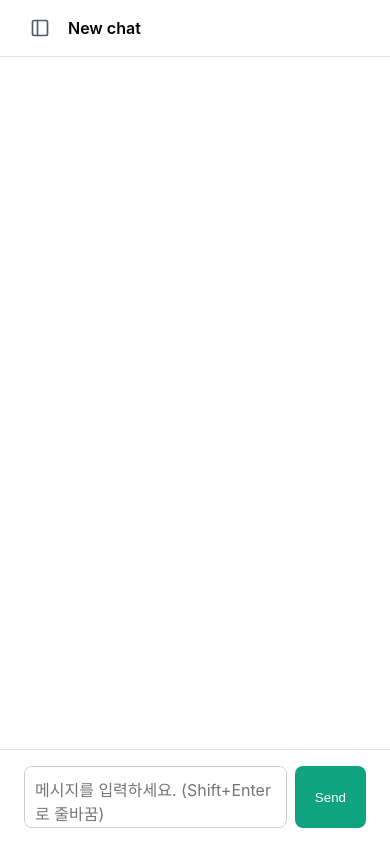
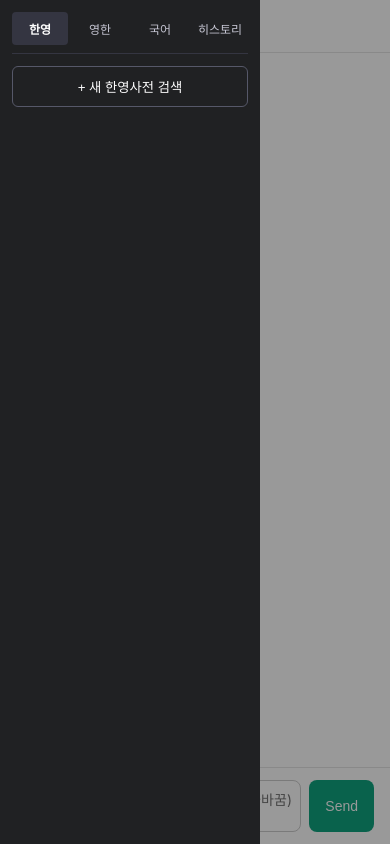
Before and after one commit to bwikbs/gateway, a website: page public/index.html in a window 390 px wide. Both pictures are taken after a click on the button "사이드바 접기/열기". Drawn offline with Linux system fonts and the light colour scheme; no server answers.

Commit message:
feat: implement responsive UI for mobile and tablet screens

```diff
--- a/public/app.js
+++ b/public/app.js
@@ -10,6 +10,7 @@ const input = $('#input');
 const sendBtn = $('#send');
 const toggleSidebarBtn = $('#toggle-sidebar-btn');
 const sidebarEl = $('.sidebar');
+const sidebarOverlayEl = $('#sidebar-overlay');
 
 let state = {
   sessions: [],
@@ -260,14 +261,44 @@ function setupTabs() {
 }
 
 function setupSidebar() {
-  const isCollapsed = localStorage.getItem('sidebar-collapsed') === 'true';
+  const stored = localStorage.getItem('sidebar-collapsed');
+  let isCollapsed = stored === 'true';
+  if (stored === null && window.innerWidth <= 768) {
+    isCollapsed = true;
+  }
   if (isCollapsed) {
     sidebarEl.classList.add('collapsed');
   }
 
+  function updateOverlay(collapsed) {
+    if (window.innerWidth <= 768 && !collapsed) {
+      sidebarOverlayEl.classList.add('active');
+    } else {
+      sidebarOverlayEl.classList.remove('active');
+    }
+  }
+
+  updateOverlay(isCollapsed);
+
   toggleSidebarBtn.addEventListener('click', () => {
     const collapsed = sidebarEl.classList.toggle('collapsed');
     localStorage.setItem('sidebar-collapsed', collapsed);
+    updateOverlay(collapsed);
+  });
+
+  sidebarOverlayEl.addEventListener('click', () => {
+    sidebarEl.classList.add('collapsed');
+    localStorage.setItem('sidebar-collapsed', 'true');
+    updateOverlay(true);
+  });
+
+  window.addEventListener('resize', () => {
+    if (window.innerWidth > 768) {
+      sidebarOverlayEl.classList.remove('active');
+    } else {
+      const collapsed = sidebarEl.classList.contains('collapsed');
+      updateOverlay(collapsed);
+    }
   });
 }
 
--- a/public/index.html
+++ b/public/index.html
@@ -8,6 +8,7 @@
   </head>
   <body>
     <div class="app">
+      <div class="sidebar-overlay" id="sidebar-overlay"></div>
       <aside class="sidebar">
         <div class="tabs-container">
           <button class="tab-btn active" data-tab="koen">한영</button>
--- a/public/styles.css
+++ b/public/styles.css
@@ -228,3 +228,61 @@ html, body { margin: 0; padding: 0; height: 100%; }
   opacity: 0.5;
   cursor: not-allowed;
 }
+
+@media (max-width: 768px) {
+  .sidebar {
+    position: fixed;
+    top: 0;
+    left: 0;
+    bottom: 0;
+    z-index: 100;
+    transform: translateX(0);
+    width: 260px;
+    transition: transform 0.3s cubic-bezier(0.4, 0, 0.2, 1);
+  }
+  .sidebar.collapsed {
+    transform: translateX(-100%);
+    pointer-events: none;
+  }
+  .sidebar-overlay {
+    display: none;
+    position: fixed;
+    top: 0;
+    left: 0;
+    right: 0;
+    bottom: 0;
+    background: rgba(0, 0, 0, 0.4);
+    z-index: 90;
+    opacity: 0;
+    transition: opacity 0.3s ease;
+    pointer-events: none;
+  }
+  .sidebar-overlay.active {
+    display: block;
+    opacity: 1;
+    pointer-events: auto;
+  }
+  .chat-header {
+    padding: 10px 16px;
+  }
+  .messages {
+    padding: 16px;
+    gap: 12px;
+  }
+  .message {
+    max-width: 90%;
+    padding: 10px 12px;
+    font-size: 14px;
+  }
+  .composer {
+    padding: 12px 16px;
+  }
+  .composer textarea {
+    padding: 8px;
+    font-size: 14px;
+  }
+  .composer button {
+    padding: 8px 16px;
+    font-size: 14px;
+  }
+}
```
